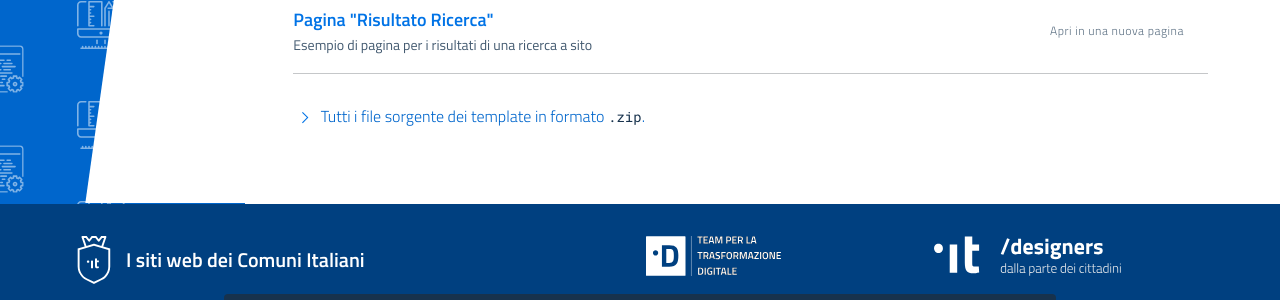
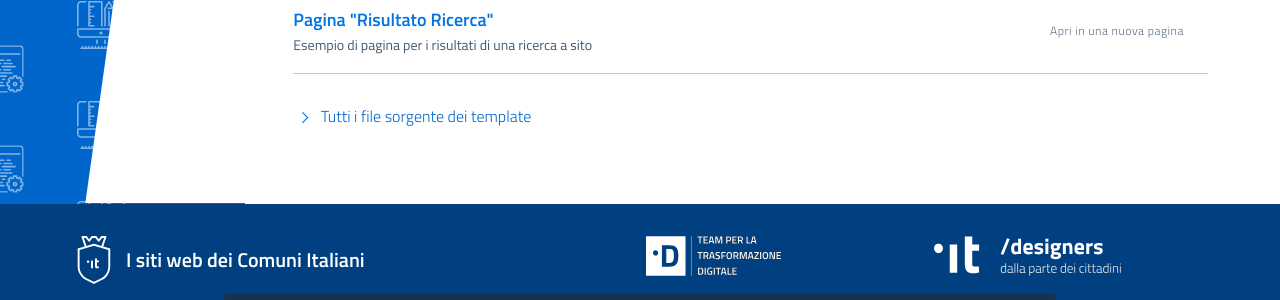
Before and after one commit to italia/design-comuni-prototipi, a Jekyll site: the page built from it/kit.md, in a window 1280 px wide and 900 px high, scrolled down 2146 px. Shown: the part 502-802 px from the top of the window. Built offline with Jekyll 4.4.1, drawn with Linux system fonts in a browser that asks for light colours.

```diff
--- a/_includes/esempi/comuni/header.html
+++ b/_includes/esempi/comuni/header.html
@@ -157,11 +157,11 @@
                   <ul class="navbar-nav navbar-secondary">
                     <li class="nav-item {% if section == 'argomento' %}active{%endif%}">
                       <a class="nav-link {% if section == 'argomento' %}active{%endif%}" href="{{ site.baseurl }}/esempi/bootstrap-italia/template-argomenti-argomento.html">
-                        Argomento in evidenza 1</a>
+                        Argomento 1</a>
                     </li>
                     <li class="nav-item">
                       <a class="nav-link" href="{{ site.baseurl }}/esempi/bootstrap-italia/template-argomenti-argomento.html">
-                        Argomento in evidenza 2</a>
+                        Argomento 2</a>
                     </li>
                     <li class="nav-item {% if section == 'argomenti' %}active{%endif%}">
                       <a class="nav-link {% if section == 'argomenti' %}active{%endif%}" href="{{ site.baseurl }}/esempi/bootstrap-italia/template-argomenti.html">
--- a/it/kit.md
+++ b/it/kit.md
@@ -302,9 +302,9 @@ redirect_from:
           <div class="link-list-wrapper mt-4">
               <ul class="link-list">
                 <li>
-                <a class="list-item" href="{{ site.baseurl }}/esempi/bootstrap-italia/templates-bootstrap-italia.zip">
+                <a class="list-item" href="https://github.com/italia/design-comuni-prototipi/tree/master/esempi/bootstrap-italia">
                   <svg class="icon icon-sm icon-primary"><use xlink:href="{{ site.baseurl }}/assets/bootstrap-italia/dist/svg/sprite.svg#it-chevron-right"></use></svg>
-                  <span class="d-inline">Tutti i file sorgente dei template in formato <code>.zip</code>.</span>
+                  <span class="d-inline">Tutti i file sorgente dei template</span>
                 </a>
                 </li>
               </ul>
```
Also changed, not shown: other parts of _includes/esempi/comuni/header.html (+1 -1 lines), it/esempi.md (+2 -2 lines), 1 other file.
